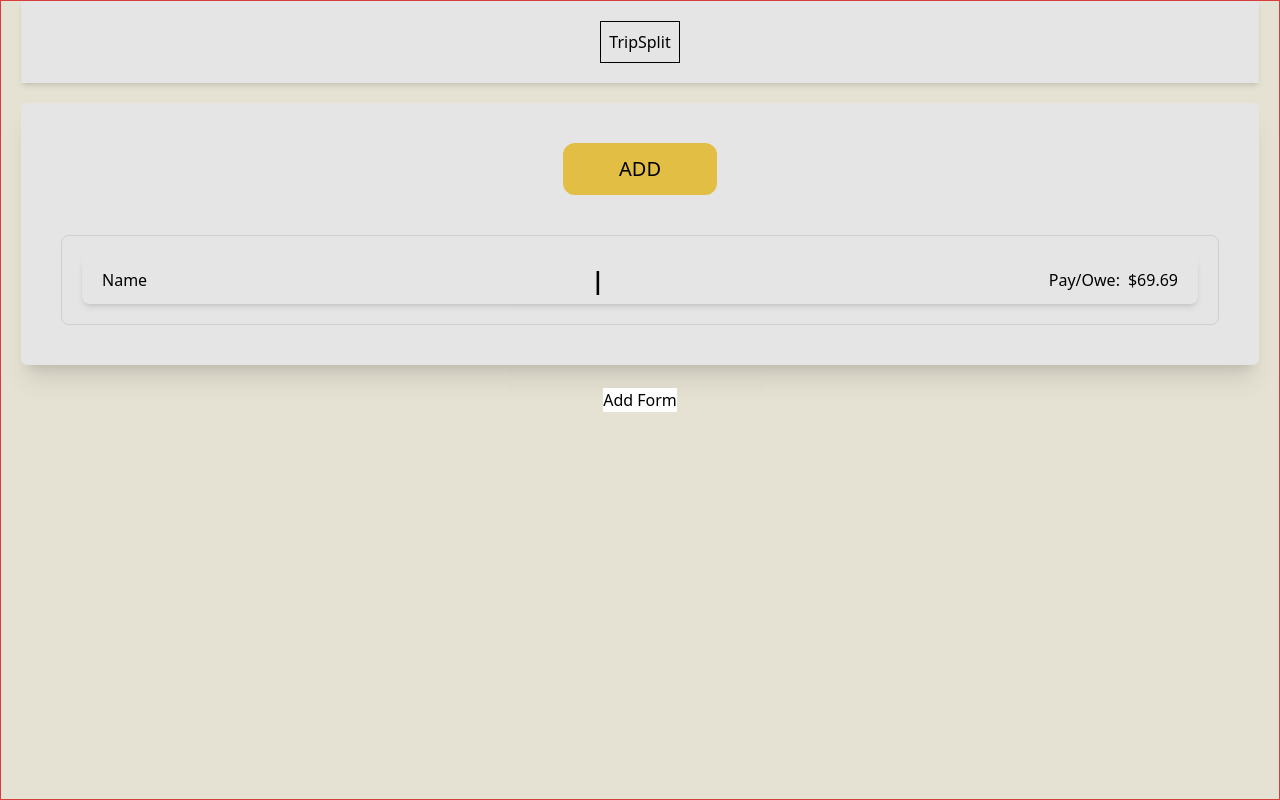
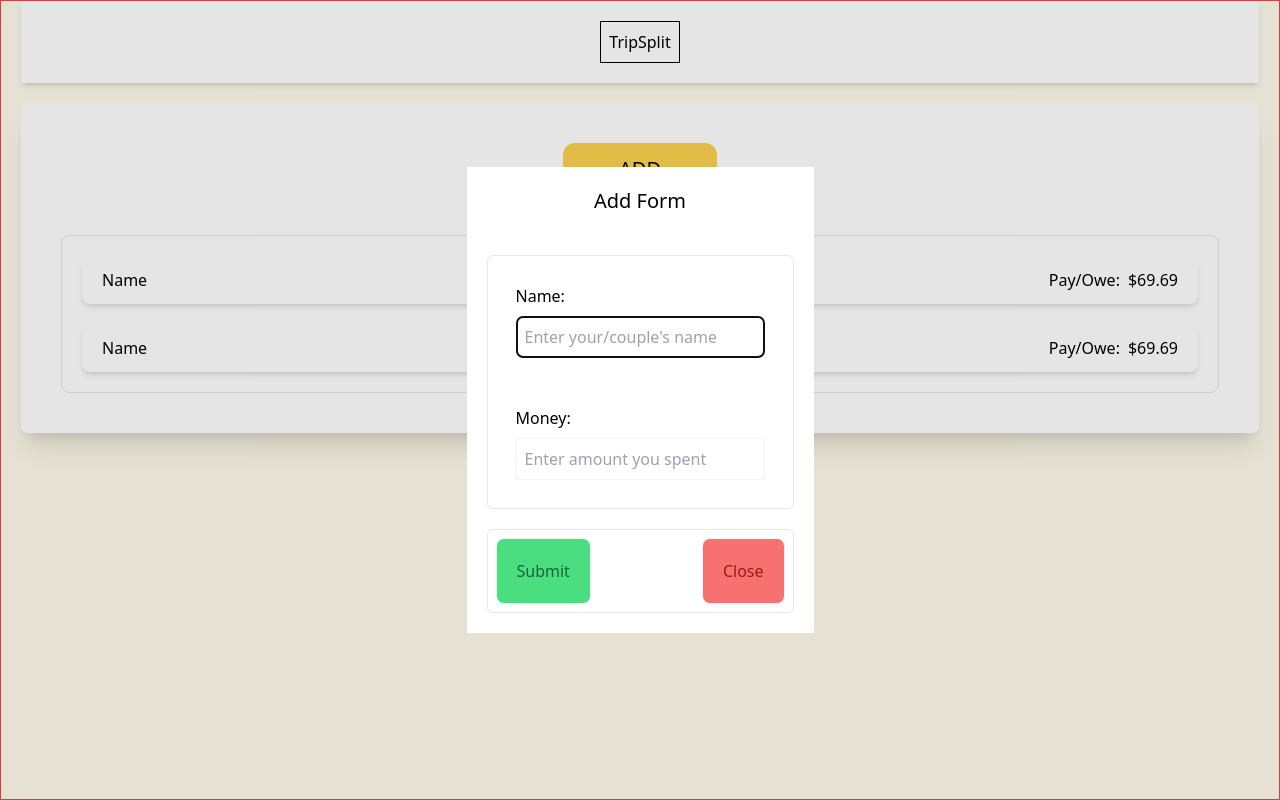
Before and after one commit to noname1112392/TripSplit, a website: page src/index.html in a window 1280 px wide. Both pictures are taken after a click on the button "ADD". Drawn offline with Linux system fonts and the light colour scheme.

Commit message:
Created the dialog layout

```diff
--- a/src/index.html
+++ b/src/index.html
@@ -12,8 +12,29 @@
     <!-- Dialog -->
     <dialog id="dialog" class="bg-white">
         <div>
-            <h1>Add Form</h1>
-            <form></form>
+            <div class="flex justify-center">
+                <h1 class="text-xl font-medium p-5">Add Form</h1>
+            </div>
+            <form class="p-5 space-y-5">
+                <div class="border border-gray-200 rounded-md flex flex-col space-y-8 p-5">
+                    <div class="flex flex-col p-2 space-y-2">
+                        <label for="name">Name:</label>
+                        <input type="text" name="name" id="name-input" class="p-2 border border-gray-100 rounded-md"
+                            placeholder="Enter your/couple's name" />
+                    </div>
+                    <div class="flex flex-col p-2 space-y-2">
+                        <label for="money">Money:</label>
+                        <input type="text" name="money" id="money-input" class="p-2 border border-gray-100 roudned-md"
+                            placeholder="Enter amount you spent" />
+                    </div>
+                </div>
+                <div class="border border-gray-200 rounded-md flex justify-between p-2">
+                    <button class="p-5 border border-gray-100 rounded-lg bg-green-400
+                    font-medium text-green-800 hover:text-white focus:ring-4 focus:ring-green-600">Submit</button>
+                    <button class="p-5 border border-gray-100 rounded-lg bg-red-400
+                    font-medium text-red-800 hover:text-white focus:ring-4 focus:ring-red-600">Close</button>
+                </div>
+            </form>
         </div>
     </dialog>
     <!-- Global Container -->
@@ -27,11 +48,27 @@
             <!-- Add Button Container -->
             <div class="m-10 flex justify-center">
                 <!-- Add Button -->
-                <button id="add-btn-dialog" class="px-14 py-3 bg-amber-300 rounded-xl hover:bg-amber-500
-                 hover:border-slate-100 hover:text-white focus:ring-2 focus:text-slate-600 focus:ring-red-100 font-medium text-xl" id="add-button">ADD</button>
+                <button id="add-btn-dialog"
+                    class="px-14 py-3 bg-amber-300 rounded-xl hover:bg-amber-500
+                 hover:border-slate-100 hover:text-white focus:ring-2 focus:text-slate-600 focus:ring-red-100 font-medium text-xl"
+                    id="add-button">ADD</button>
             </div>
             <!-- Output Container -->
-            <div class="m-10 rounded-lg p-5 border border-gray-200">
+            <div class="m-10 rounded-lg p-5 border border-gray-200 space-y-5">
+                <!-- Output Layout-->
+                <div class="flex justify-between items-center px-5 rounded-lg shadow-md p-2">
+                    <!-- Name container -->
+                    <div>
+                        <p>Name</p>
+                    </div>
+                    <!-- Divider -->
+                    <div class="font-bold text-2xl">|</div>
+                    <!-- Money -->
+                    <div class="flex space-x-2">
+                        <p>Pay/Owe:</p>
+                        <p>$69.69</p>
+                    </div>
+                </div>
                 <!-- Output Layout-->
                 <div class="flex justify-between items-center px-5 rounded-lg shadow-md p-2">
                     <!-- Name container -->
--- a/src/script.js
+++ b/src/script.js
@@ -1,6 +1,10 @@
 // Global Variables
 const addBtnDialog = document.getElementById('add-btn-dialog');
 const dialog = document.getElementById('dialog');
+const nameInput = document.getElementById('name-input');
+const moneyInput = document.getElementsByName('money-input');
+const submitBtn = document.getElementById('submit-btn');
+
 
 //Function to show dialog
 addBtnDialog.addEventListener('click', () => {
```
Also changed, not shown: public/styles.css.
